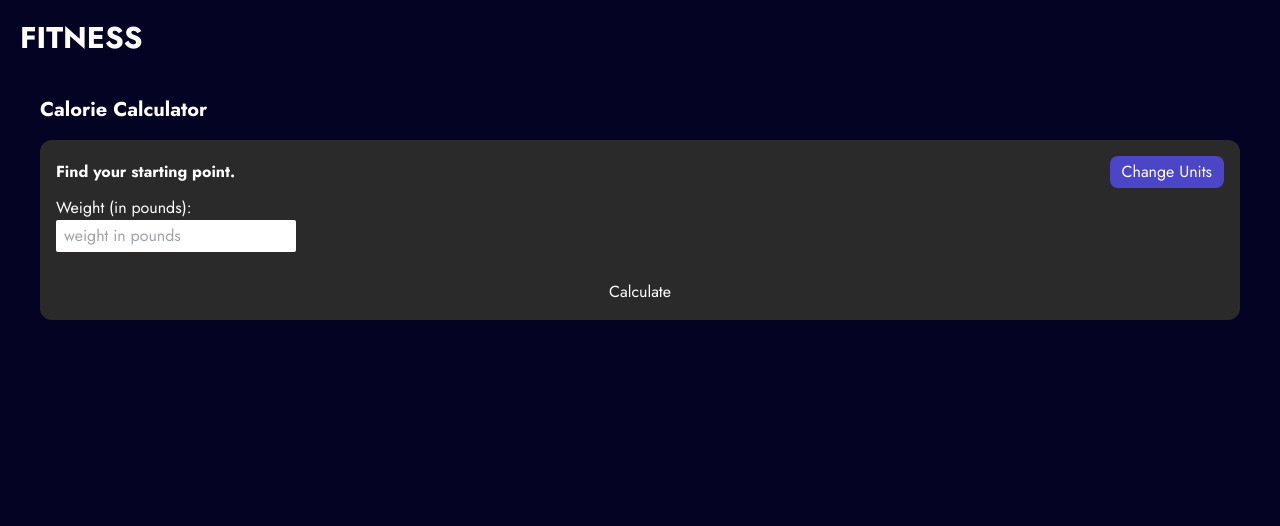
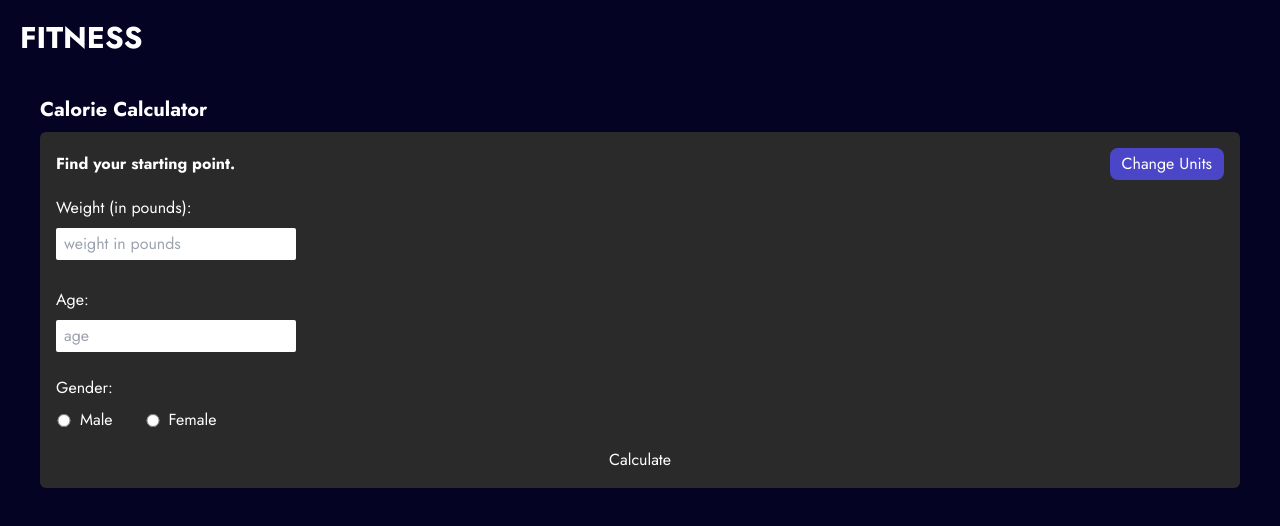
Before and after one commit to pn-code/fitness-app, a React (Vite) app in the folder client/: page /fitness-app/calculator in a window 1280 px wide. Shown: the top 526 px of the page. Built offline with nearby package versions, Linux system fonts and the light colour scheme; no server answers.

Commit message:
Added age and gender inputs + styles

```diff
--- a/client/src/pages/Calculator.jsx
+++ b/client/src/pages/Calculator.jsx
@@ -33,15 +33,17 @@ const Calculator = () => {
     };
     // The calculation is called the Mifflin-St Jeor equation, a formula that has been shown to be the most accurate way of estimating calorie needs in numerous studies by the ADA (American Dietetic Association).
     return (
-        <div className="text-white mx-10 my-5 flex flex-col gap-4">
+        <div className="text-white mx-10 my-5 flex flex-col gap-2">
             {/* HEADER */}
             <div>
                 <h2 className="text-xl font-bold">Calorie Calculator</h2>
             </div>
 
-            <form className="flex flex-col gap-2">
+            <form className="flex flex-col gap-4 rounded-md">
                 <div className="flex justify-between items-center">
-                    <span className="text-md font-semibold">Find your starting point.</span>
+                    <span className="text-md font-semibold">
+                        Find your starting point.
+                    </span>
                     <div className="metric--container">
                         <button
                             className="bg-[#4b46c7] px-3 py-1 rounded-lg text-white hover:text-[#4b46c7] hover:bg-gray-200"
@@ -52,8 +54,9 @@ const Calculator = () => {
                         </button>
                     </div>
                 </div>
+
                 {/* Weight Input */}
-                <div>
+                <div className="flex flex-col gap-2">
                     <label htmlFor="input">
                         Weight ({metric ? `in kilograms` : `in pounds`}):
                     </label>
@@ -67,9 +70,41 @@ const Calculator = () => {
                         onChange={handleChange}
                     />
                 </div>
-                {/* Gender Input */}
-                <div>
 
+                {/* Age Input */}
+                <div className="flex flex-col gap-2">
+                    <label htmlFor="age">Age:</label>
+                    <input
+                        className="input-bl"
+                        id="age"
+                        type="number"
+                        placeholder="age"
+                    />
+                </div>
+
+                {/* Gender */}
+                <div className="flex flex-col mt-2 gap-2">
+                    <span htmlFor="gender">Gender:</span>
+                    <div className="flex gap-8">
+                        <div className="flex items-center justify-center">
+                            <input
+                                id="gender-male"
+                                name="gender"
+                                className="w-4 mr-2"
+                                type="radio"
+                            />
+                            <label htmlFor="">Male</label>
+                        </div>
+                        <div className="flex items-center justify-center">
+                            <input
+                                id="gender-female"
+                                name="gender"
+                                className="w-4 mr-2"
+                                type="radio"
+                            />
+                            <label htmlFor="">Female</label>
+                        </div>
+                    </div>
                 </div>
 
                 <button
```
